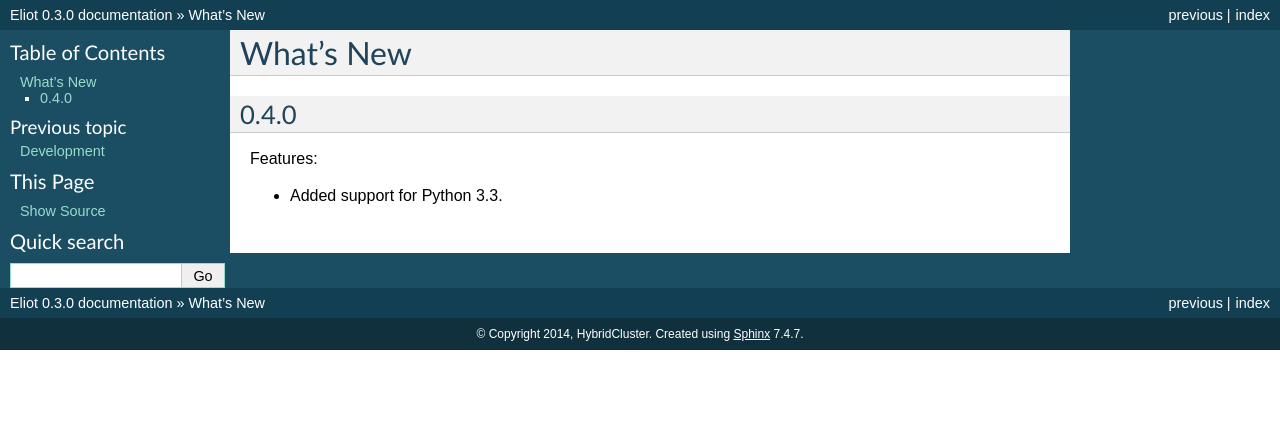
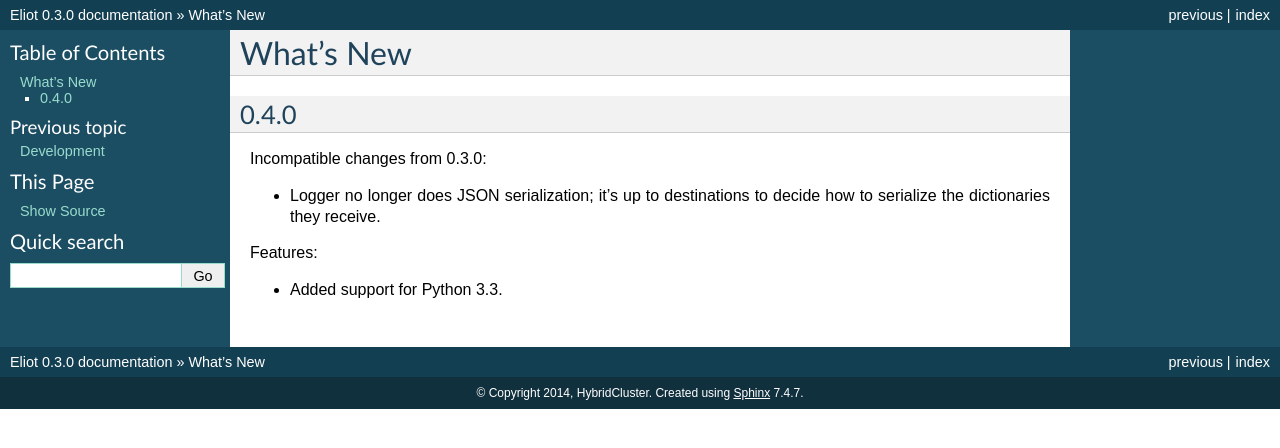
Before and after one commit to itamarst/eliot, a Sphinx documentation site: the page built from docs/source/news.rst, in a window 1280 px wide. Shown: the top 448 px of the page. Built offline with Sphinx 7.4.7, drawn with Linux system fonts in a browser that asks for light colours.

Commit message:
News entry.

```diff
--- a/docs/source/news.rst
+++ b/docs/source/news.rst
@@ -4,6 +4,10 @@ What's New
 0.4.0
 ^^^^^
 
+Incompatible changes from 0.3.0:
+
+* Logger no longer does JSON serialization; it's up to destinations to decide how to serialize the dictionaries they receive.
+
 Features:
 
 * Added support for Python 3.3.
```
